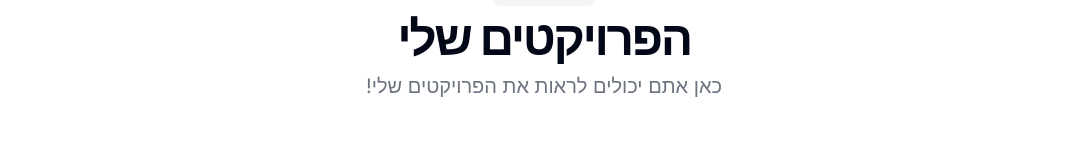
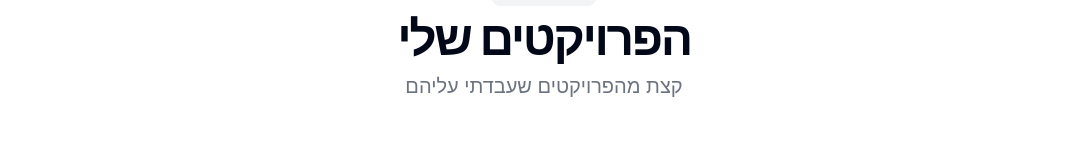
Before and after one commit to ShDyDaniel/my-web, a Next.js app: page / in a window 1280 px wide. Shown: the part 1275-1424 px from the top of the page, without its empty margins (96-1183 px from the left). Built offline with nearby package versions, Linux system fonts and the light colour scheme.

Commit message:
Update Landing.tsx

```diff
--- a/src/uicomponents/Landing.tsx
+++ b/src/uicomponents/Landing.tsx
@@ -107,7 +107,7 @@ export default function Landing() {
                   className="max-w-[900px] text-gray-500 md:text-xl/relaxed lg:text-base/relaxed xl:text-xl/relaxed dark:text-gray-400"
                   style={{ direction: "rtl" }}
                 >
-                  כאן אתם יכולים לראות את הפרויקטים שלי!
+                  קצת מהפרויקטים שעבדתי עליהם
                 </p>
               </div>
             </div>
```
